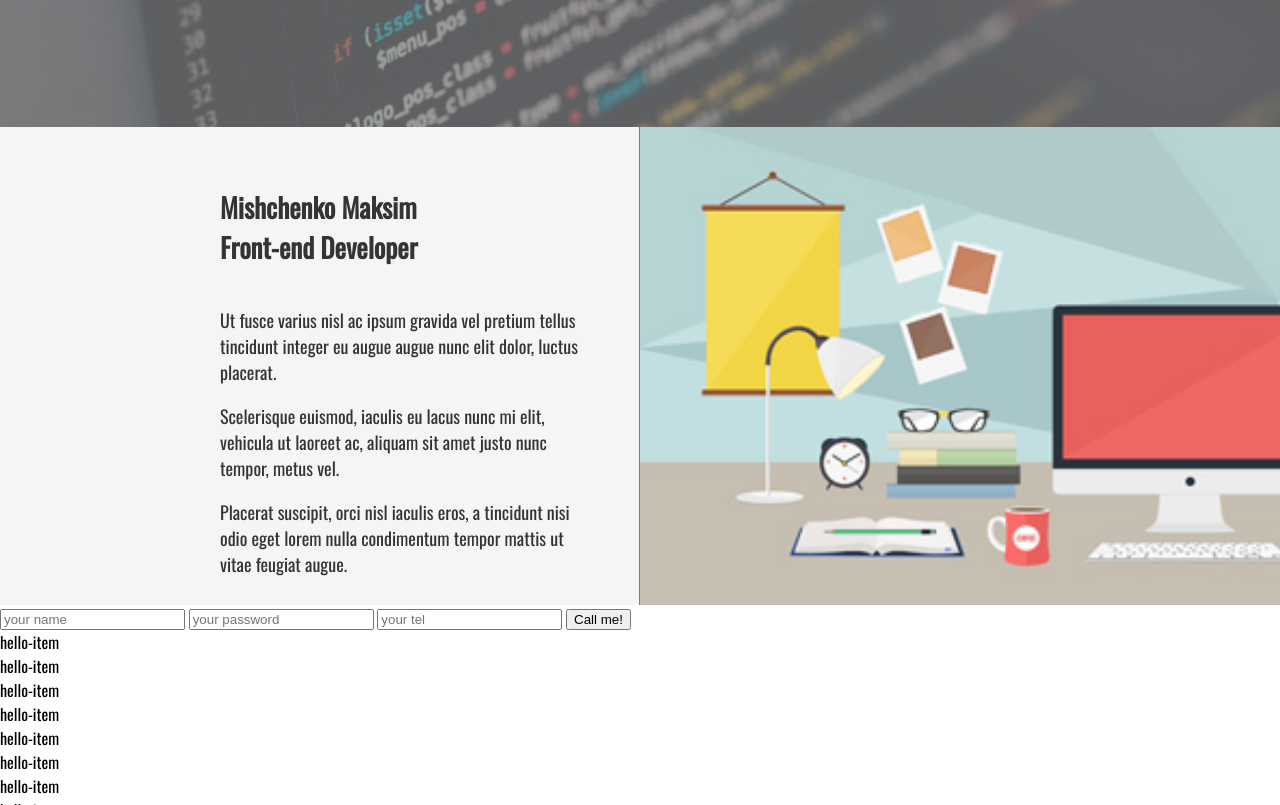
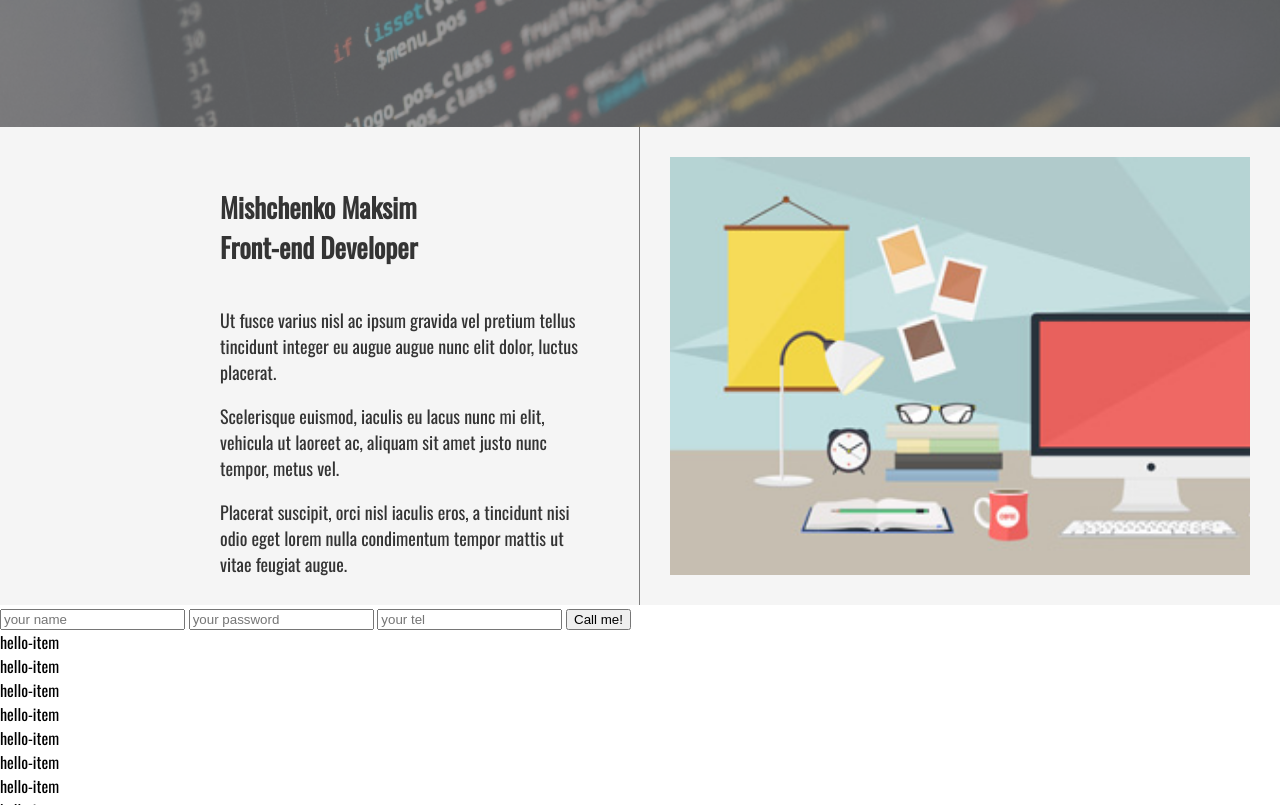
Before and after one commit to MishchenkoMaksim/landing-page, a website: page project/index.html in a window 1280 px wide. Shown: the part 660-1465 px from the top of the page. Drawn offline with nearby package versions, Linux system fonts and the light colour scheme.

Commit message:
Уменьшена картинка

```diff
--- a/project/scss/_sect_about.scss
+++ b/project/scss/_sect_about.scss
@@ -27,8 +27,9 @@
     }
 }
 
-.writeright{
+.writeright {
     background-image: url(../img/1.jpg);
     background-size: cover;
     padding: $main_size * 2;
+    border: 30px solid lighten($color_grey, 46);
 }
```
Also changed, not shown: project/css/scss/main.css.
